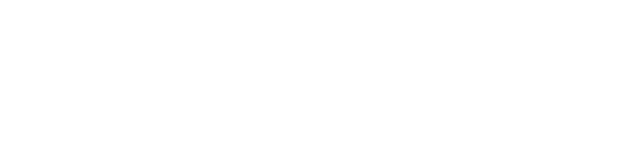
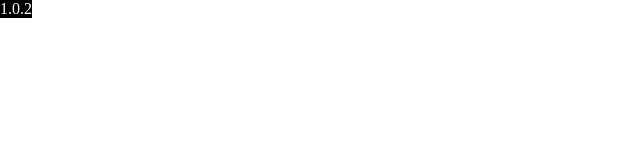
Before and after one commit to newmediapilot/augmented-reality, a website: page index.html in a window 1280 px wide. Shown: the full height of the page, 0-640 px from the left. Drawn offline with Linux system fonts and the light colour scheme.

Commit message:
adjust scaling

```diff
--- a/index.html
+++ b/index.html
@@ -13,7 +13,11 @@
 
 <body style='margin : 0; overflow: hidden;'>
 
-<div style="left:0; top:0 ;position: absolute; color:white">1.0.1</div>
+<div style="font-family: serif;
+background-color: black; left:0;
+top:0 ;position: absolute; color:white">
+1.0.2
+</div>
 
 <a-scene embedded arjs='sourceType: webcam; matrixCodeType: 3x3; detectionMode: mono_and_matrix; debugUIEnabled: false;'>
 
```
Also changed, not shown: 2 other files.
